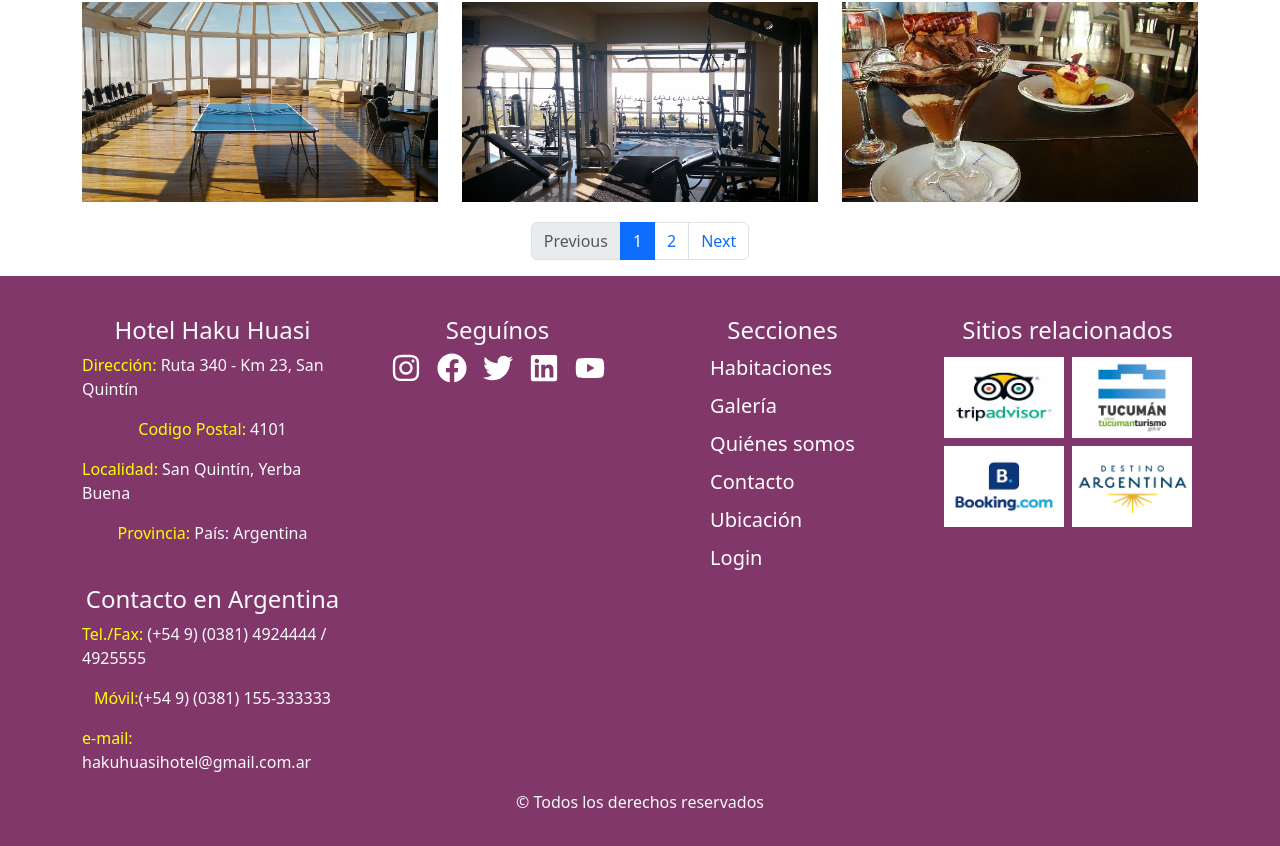
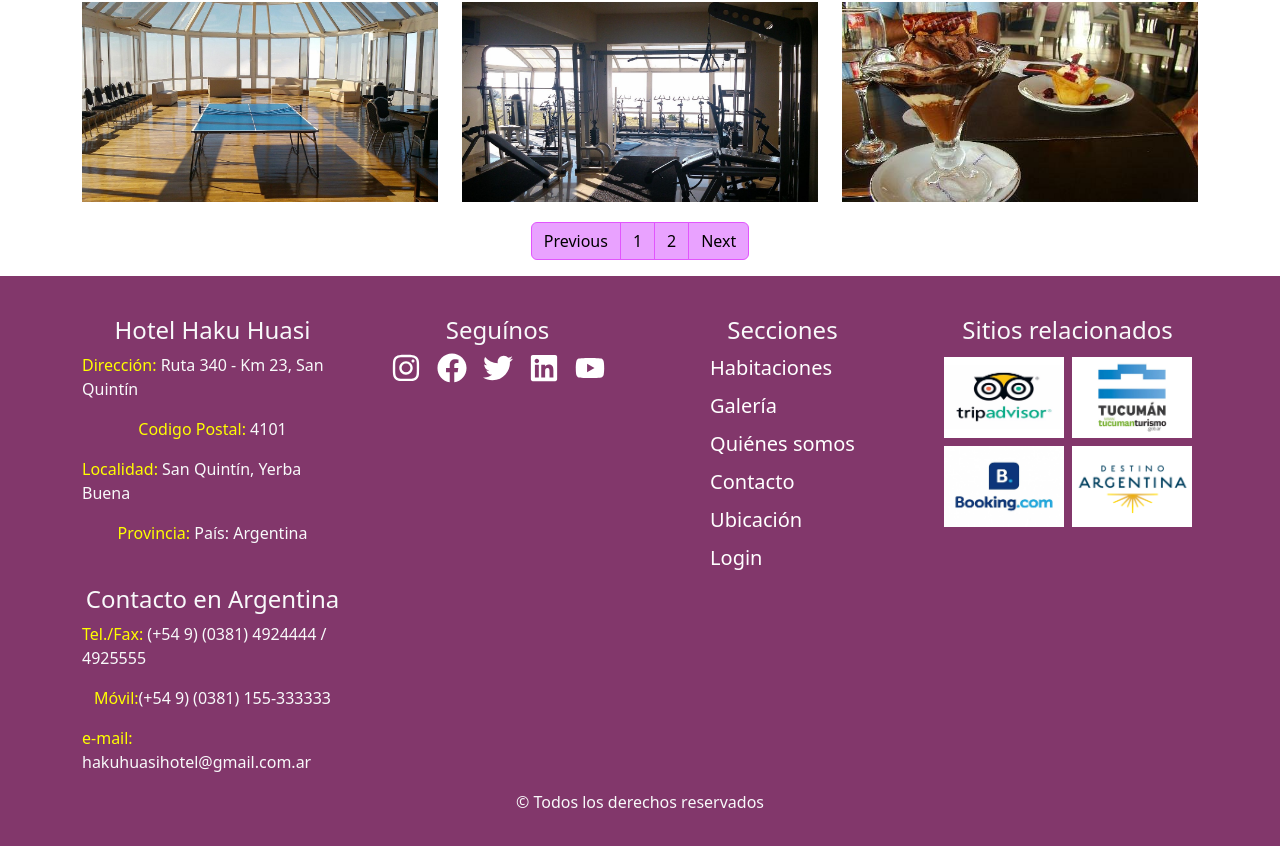
Before and after one commit to Pabmoy25/proyectoHotel-FrontEnd, a React (Vite) app: page /galeria in a window 1280 px wide. Shown: the part 1122-1968 px from the top of the page. Built offline with nearby package versions, Linux system fonts and the light colour scheme.

Commit message:
cambie el estilo de los botones de navegacion

```diff
--- a/src/App.css
+++ b/src/App.css
@@ -330,6 +330,18 @@ tbody {
   width: 9em;
 }
 
+.custom-pagination-button {
+  color: #000000 !important; /* Color del texto */
+  background-color: #e9a2ff !important;
+  border-color: #e155fd !important; /* Color del borde */
+}
+
+.custom-pagination-button:hover {
+  color: #000000 !important; /* Color del texto al pasar el ratón */
+  background-color: #ffffff !important; /* Color de fondo al pasar el ratón */
+  border-color: #a5a5a5 !important; /* Color del borde al pasar el ratón */
+}
+
 
 @media (max-width: 576px) {
   .galeria-moviles {
--- a/src/components/pages/GaleriaImagenes.jsx
+++ b/src/components/pages/GaleriaImagenes.jsx
@@ -88,7 +88,7 @@ const GaleriaImagenes = () => {
         <ul className="pagination justify-content-center">
           <li className={`page-item ${currentPage === 1 && "disabled"}`}>
             <button
-              className="page-link"
+              className="page-link custom-pagination-button"
               onClick={() => paginate(currentPage - 1)}
             >
               Previous
@@ -103,7 +103,7 @@ const GaleriaImagenes = () => {
                 }`}
               >
                 <button
-                  className="page-link"
+                  className="page-link custom-pagination-button"
                   onClick={() => paginate(number + 1)}
                 >
                   {number + 1}
@@ -118,7 +118,7 @@ const GaleriaImagenes = () => {
             }`}
           >
             <button
-              className="page-link"
+              className="page-link custom-pagination-button"
               onClick={() => paginate(currentPage + 1)}
             >
               Next
```
